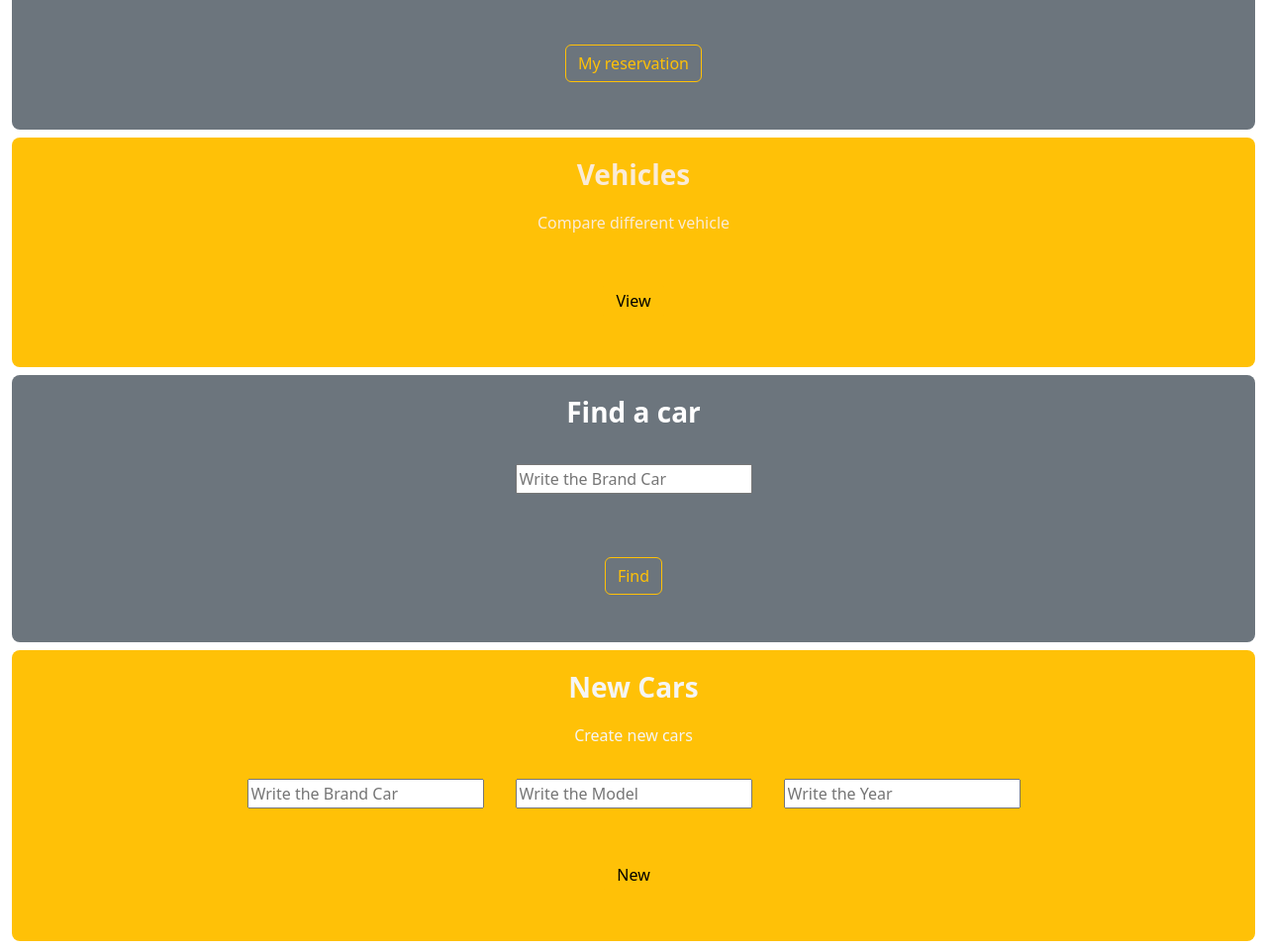
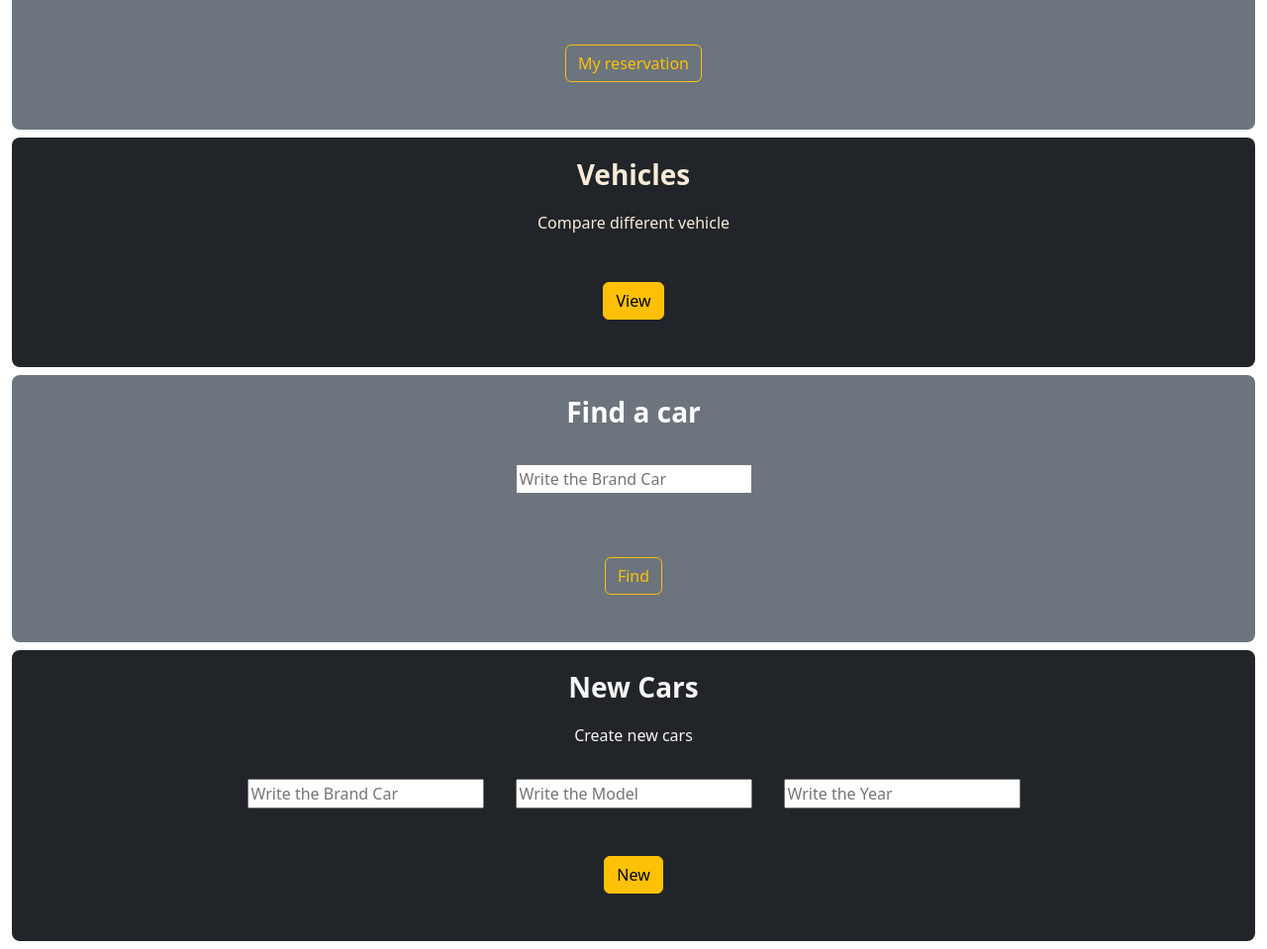
Before and after one commit to JUANDALNINO/-finalProject-JavaScript-CoderHouse, a plain HTML site: page simulatorRentalCar/index.html in a window 1280 px wide. Shown: the part 900-1859 px from the top of the page at 99% size. Drawn offline with nearby package versions, Linux system fonts and the light colour scheme; some packages are replaced by stand-ins of ours; a script that the page names is missing.

Commit message:
Finish with changes in the backgrounds

```diff
--- a/simulatorRentalCar/index.html
+++ b/simulatorRentalCar/index.html
@@ -38,7 +38,7 @@
         </div>
 
         <!--CITIES-->
-        <div class="p-3 mb-2 bg-warning text-grey rounded-3">
+        <div class="p-3 mb-2 bg-warning text-dark rounded-3">
             <div class="col-md-auto" id="country">
                 <p class="fs-3 text-center fw-semibold">Countries</p>
                 <p class="fs-6 text-center">Find a car in your country</p>
@@ -84,7 +84,7 @@
         </div>
 
         <!--VEHÍCULOS-->
-        <div class="p-3 mb-2 text-dark rounded-3 vehicles bg-warning">
+        <div class="p-3 mb-2 text-dark rounded-3 vehicles bg-dark">
             <div class="col-md-auto" id="carList">
                 <p class="fs-3 text-center fw-semibold">Vehicles</p>
                 <p class="fs-6 text-center">Compare different vehicle</p>
@@ -111,7 +111,7 @@
         </div>
 
         <!--NEW CARS-->
-        <div class="p-3 mb-2 text-dark rounded-3 newCars bg-warning">
+        <div class="p-3 mb-2 text-dark rounded-3 newCars bg-dark">
             <div class="col-md-auto" id="carNew">
                 <p class="fs-3 text-center fw-semibold">New Cars</p>
                 <p class="fs-6 text-center">Create new cars</p>
```
